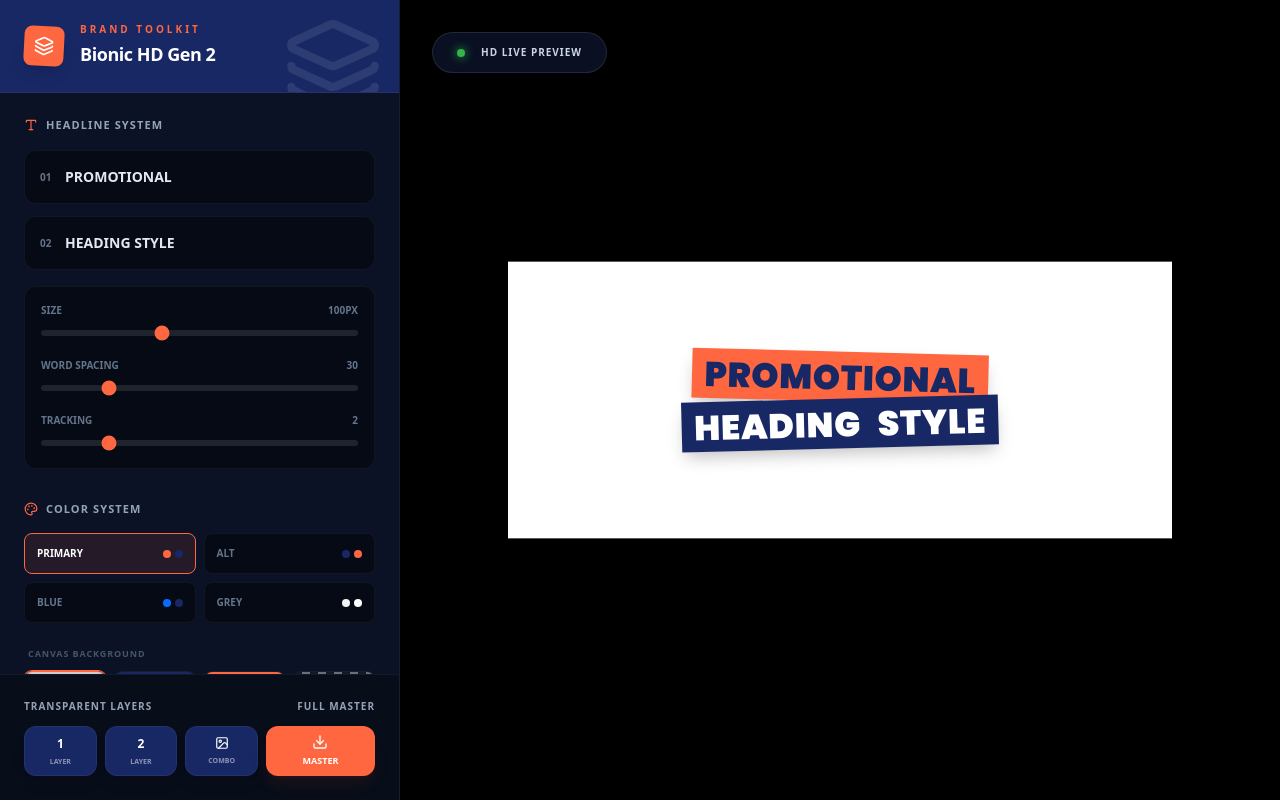
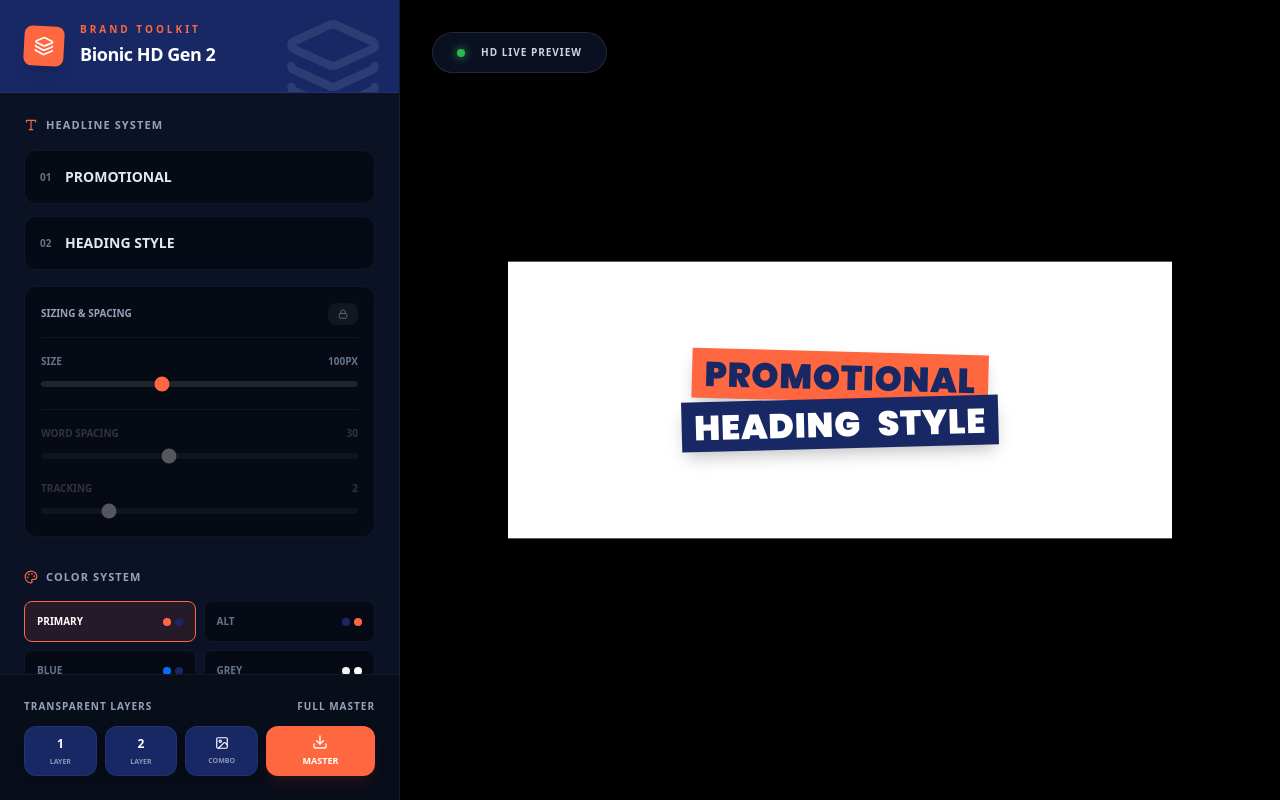
Before and after one commit to InfinitePlayers/bionicv4, a React (Vite) app: page / in a window 1280 px wide. Built offline with nearby package versions, Linux system fonts and the light colour scheme.

Commit message:
Add files via upload

```diff
--- a/App.tsx
+++ b/App.tsx
@@ -2,7 +2,8 @@ import React, { useState } from 'react';
 import {
   Layers, AlignCenter, AlignLeft, AlignRight,
   Maximize, Check, Palette, Type,
-  Grid, Download, Move, Box, Image as ImageIcon
+  Grid, Download, Move, Box, Image as ImageIcon,
+  Lock, Unlock, AlertTriangle, RotateCcw
 } from 'lucide-react';
 import { BRAND } from './constants';
 
@@ -23,8 +24,10 @@ const App: React.FC = () => {
   const [isExporting, setIsExporting] = useState(false);
 
   // New Spacing State
-  const [wordSpacing, setWordSpacing] = useState(0.3);
-  const [letterSpacing, setLetterSpacing] = useState(0.02);
+  const BRAND_DEFAULTS = { word: 0.3, letter: 0.02 };
+  const [wordSpacing, setWordSpacing] = useState(BRAND_DEFAULTS.word);
+  const [letterSpacing, setLetterSpacing] = useState(BRAND_DEFAULTS.letter);
+  const [isSpacingLocked, setIsSpacingLocked] = useState(true);
 
   // --- Brand Logic Constants ---
   const capHeight = fontSize * BRAND.metrics.capHeightRatio;
@@ -59,6 +62,12 @@ const App: React.FC = () => {
   const showNotification = (msg: string) => {
     setToast(msg);
     setTimeout(() => setToast(''), 3000);
+  };
+
+  const resetSpacing = () => {
+    setWordSpacing(BRAND_DEFAULTS.word);
+    setLetterSpacing(BRAND_DEFAULTS.letter);
+    showNotification("Spacing Reset to Brand Standard");
   };
 
   /**
@@ -291,8 +300,32 @@ const App: React.FC = () => {
               </div>
             </div>
 
-            <div className="bg-[#060a14] p-4 rounded-xl border border-white/5 space-y-4">
-               {/* Font Size */}
+            <div className={`bg-[#060a14] p-4 rounded-xl border ${isSpacingLocked ? 'border-white/5' : 'border-[#ff6741]/40'} space-y-4 transition-all duration-300 relative`}>
+               {/* Header & Lock */}
+               <div className="flex items-center justify-between border-b border-white/5 pb-3">
+                   <div className="flex flex-col">
+                      <span className="text-[10px] font-bold text-slate-400 uppercase">Sizing & Spacing</span>
+                      {!isSpacingLocked && (
+                        <span className="text-[8px] font-medium text-[#ff6741] uppercase animate-pulse">Expert Mode Unlocked</span>
+                      )}
+                   </div>
+
+                   <div className="flex items-center gap-2">
+                        {!isSpacingLocked && (
+                            <button onClick={resetSpacing} className="text-slate-500 hover:text-white transition-colors" title="Reset Defaults">
+                                <RotateCcw size={12} />
+                            </button>
+                        )}
+                        <button
+                            onClick={() => setIsSpacingLocked(!isSpacingLocked)}
+                            className={`flex items-center gap-1.5 px-2.5 py-1.5 rounded-lg text-[9px] font-black uppercase tracking-wider transition-all ${isSpacingLocked ? 'bg-white/5 text-slate-500 hover:text-slate-300 hover:bg-white/10' : 'bg-[#ff6741] text-white shadow-lg shadow-orange-900/40'}`}
+                        >
+                            {isSpacingLocked ? <Lock size={10} /> : <Unlock size={10} />}
+                        </button>
+                   </div>
+               </div>
+
+               {/* Font Size (Always Editable) */}
                <div className="space-y-2">
                    <div className="flex justify-between text-[10px] font-bold text-slate-500 uppercase">
                       <span>Size</span>
@@ -308,35 +341,67 @@ const App: React.FC = () => {
                     />
                </div>
 
+               {/* Separator */}
+               <div className="h-px bg-white/5" />
+
                {/* Word Spacing */}
-               <div className="space-y-2">
+               <div className={`space-y-2 transition-all duration-300 ${isSpacingLocked ? 'opacity-40 grayscale pointer-events-none' : 'opacity-100'}`}>
                    <div className="flex justify-between text-[10px] font-bold text-slate-500 uppercase">
-                      <span>Word Spacing</span>
-                      <span>{Math.round(wordSpacing * 100)}</span>
+                      <div className="flex items-center gap-1.5">
+                        <span>Word Spacing</span>
+                        {wordSpacing < 0 && <AlertTriangle size={10} className="text-[#ff6741]" />}
+                      </div>
+                      <div className="flex items-center gap-2">
+                         {/* Show brand default comparison when unlocked */}
+                         {!isSpacingLocked && wordSpacing !== BRAND_DEFAULTS.word && (
+                            <span className="text-[8px] text-slate-600">Default: {Math.round(BRAND_DEFAULTS.word * 100)}</span>
+                         )}
+                         <span className={wordSpacing < 0 ? 'text-[#ff6741]' : ''}>{Math.round(wordSpacing * 100)}</span>
+                      </div>
                    </div>
+                   {!isSpacingLocked && wordSpacing < 0 && (
+                      <div className="text-[8px] text-[#ff6741] font-bold bg-[#ff6741]/10 px-2 py-1 rounded border border-[#ff6741]/20 flex items-center gap-1">
+                          <AlertTriangle size={8} /> NEGATIVE SPACING DETECTED
+                      </div>
+                   )}
                    <input
                       type="range"
-                      min="0"
+                      min="-0.5"
                       max="1.5"
                       step="0.05"
                       value={wordSpacing}
+                      disabled={isSpacingLocked}
                       onChange={(e) => setWordSpacing(parseFloat(e.target.value))}
                       className="w-full h-1.5 bg-white/10 rounded-lg appearance-none cursor-pointer accent-[#ff6741]"
                     />
                </div>
 
                {/* Letter Spacing */}
-               <div className="space-y-2">
+               <div className={`space-y-2 transition-all duration-300 ${isSpacingLocked ? 'opacity-40 grayscale pointer-events-none' : 'opacity-100'}`}>
                    <div className="flex justify-between text-[10px] font-bold text-slate-500 uppercase">
-                      <span>Tracking</span>
-                      <span>{Math.round(letterSpacing * 100)}</span>
+                      <div className="flex items-center gap-1.5">
+                        <span>Tracking</span>
+                        {letterSpacing < 0 && <AlertTriangle size={10} className="text-[#ff6741]" />}
+                      </div>
+                      <div className="flex items-center gap-2">
+                         {!isSpacingLocked && letterSpacing !== BRAND_DEFAULTS.letter && (
+                            <span className="text-[8px] text-slate-600">Default: {Math.round(BRAND_DEFAULTS.letter * 100)}</span>
+                         )}
+                         <span className={letterSpacing < 0 ? 'text-[#ff6741]' : ''}>{Math.round(letterSpacing * 100)}</span>
+                      </div>
                    </div>
+                   {!isSpacingLocked && letterSpacing < 0 && (
+                      <div className="text-[8px] text-[#ff6741] font-bold bg-[#ff6741]/10 px-2 py-1 rounded border border-[#ff6741]/20 flex items-center gap-1">
+                          <AlertTriangle size={8} /> BRAND VIOLATION WARNING
+                      </div>
+                   )}
                    <input
                       type="range"
                       min="-0.1"
                       max="0.5"
                       step="0.01"
                       value={letterSpacing}
+                      disabled={isSpacingLocked}
                       onChange={(e) => setLetterSpacing(parseFloat(e.target.value))}
                       className="w-full h-1.5 bg-white/10 rounded-lg appearance-none cursor-pointer accent-[#ff6741]"
                     />
```
